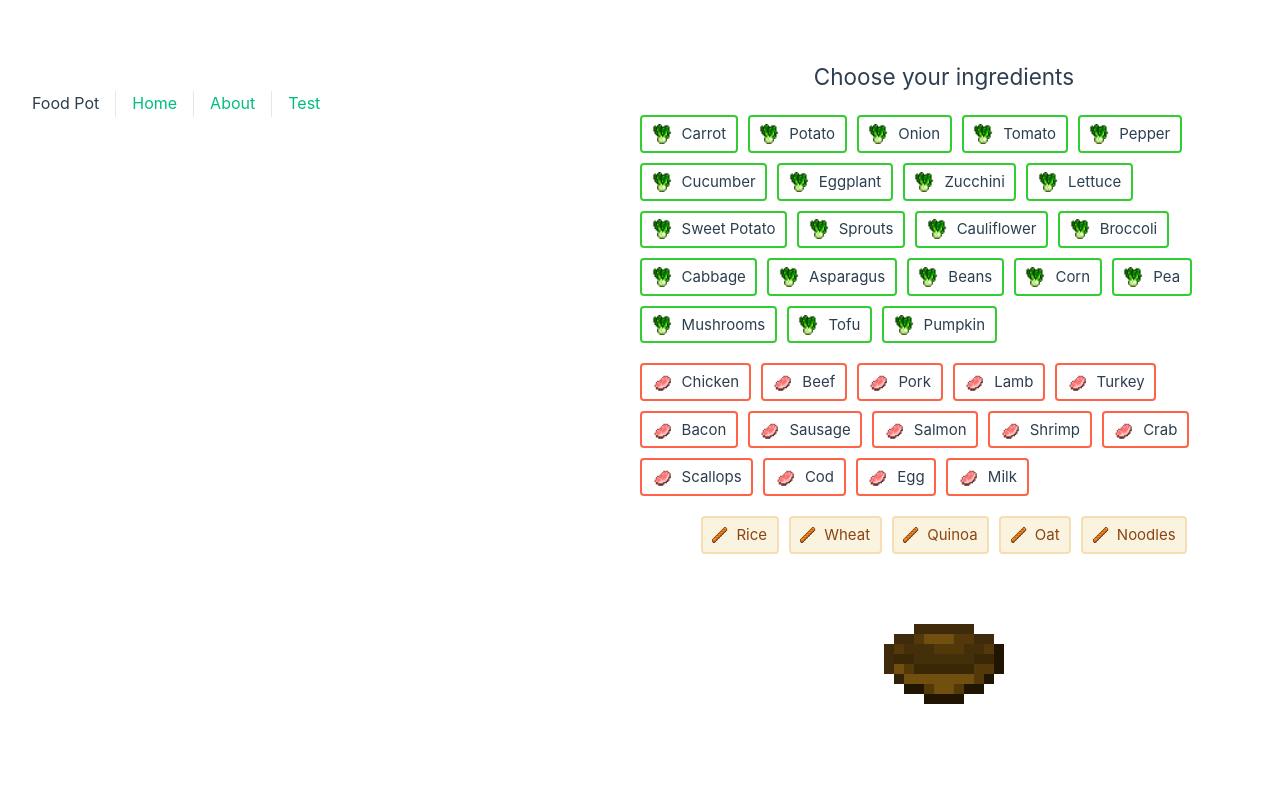
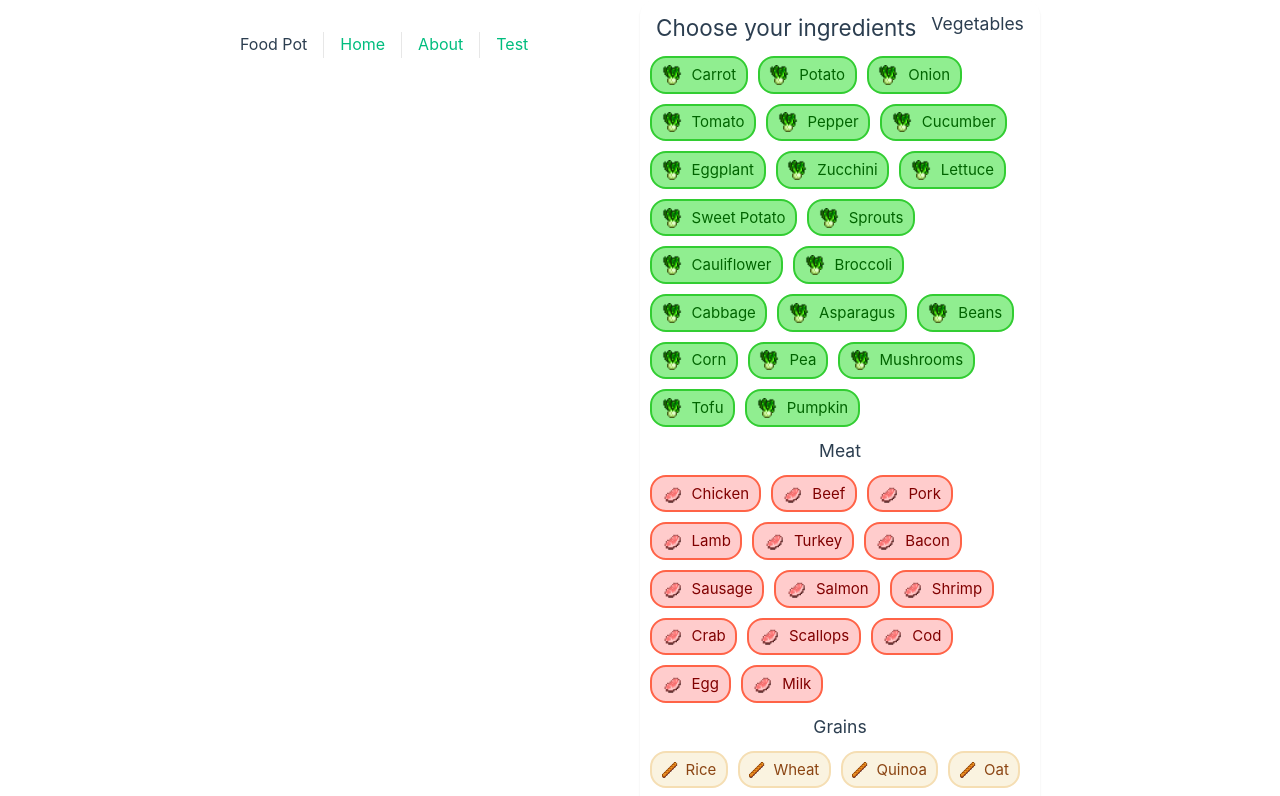
Before and after one commit to Ch1ldKing/food, a Vue app in the folder front_end/food_front/: page /food-pot in a window 1280 px wide. Shown: the top 796 px of the page. Built offline with nearby package versions, Linux system fonts and the light colour scheme.

Commit message:
tag and css

```diff
--- a/front_end/food_front/src/components/tags/GrainTag.vue
+++ b/front_end/food_front/src/components/tags/GrainTag.vue
@@ -26,7 +26,7 @@
   align-items: center;
   padding: 0.3rem 0.6rem; /* 缩小内边距 */
   border: 2px solid #F5DEB3; /* 使用小麦颜色的边框 */
-  border-radius: 0.25rem;
+  border-radius: 1rem; /* 增加边框圆角半径 */
   cursor: pointer; /* 鼠标指针变为手型 */
   transition: background-color 0.3s, color 0.3s; /* 添加过渡效果 */
 }
--- a/front_end/food_front/src/components/tags/MeatTag.vue
+++ b/front_end/food_front/src/components/tags/MeatTag.vue
@@ -2,10 +2,9 @@
     <span
       class="meat-tag rounded tag"
       p="x-2"
-      border="~ red-200 dark:red-800"
+      border="~ wheat"
       :class="[
-        active ? 'bg-red-600 opacity-90' : 'bg-red-300 opacity-20',
-        active ? 'text-red-100' : 'text-red-800 dark:text-red-200'
+        active ? 'bg-wheat-dark opacity-90 text-wheat-light' : 'bg-wheat-light opacity-20 text-wheat-dark'
       ]"
        @click="$emit('click')"
     >   <!-- 引入了图片，暂时每种分类只有一个，之后可以区分 -->
@@ -29,13 +28,14 @@
   align-items: center;
   padding: 0.3rem 0.6rem; /* 缩小内边距 */
   border: 2px solid #FF6347;; /* 使用小麦颜色的边框 */
-  border-radius: 0.25rem;
+  border-radius: 1rem; /* 增加边框圆角半径 */
   cursor: pointer; /* 鼠标指针变为手型 */
   transition: background-color 0.3s, color 0.3s; /* 添加过渡效果 */
 }
 
   .meat-tag.active {
     background-color: #FF6347; /* 激活时使用红色 */
+    color: #FAF3E0; /* 选中时的文本颜色 */
   }
 
   .meat-tag:hover {
@@ -49,19 +49,19 @@
   }
 
   /* 颜色变量 */
-  .bg-red-light {
+  .bg-wheat-light {
     background-color: #FFCCCC;
   }
 
-  .bg-red-dark {
+  .bg-wheat-dark {
     background-color: #CC0000;
   }
 
-  .text-red-light {
+  .text-wheat-light {
     color: #FFCCCC;
   }
 
-  .text-red-dark {
+  .text-wheat-dark {
     color: #800000;
   }
   </style>
--- a/front_end/food_front/src/components/tags/VegetableTag.vue
+++ b/front_end/food_front/src/components/tags/VegetableTag.vue
@@ -4,8 +4,7 @@
     p="x-2"
     border="~ green-200 dark:green-800"
     :class="[
-      active ? 'bg-green-600 opacity-90' : 'bg-green-300 opacity-20',
-      active ? 'text-green-100' : 'text-green-800 dark:text-green-200'
+      active ? 'bg-wheat-dark opacity-90 text-wheat-light' : 'bg-wheat-light opacity-20 text-wheat-dark'
     ]"
     @click="$emit('click')"
   >  <!-- 引入了图片，暂时每种分类只有一个，之后可以区分 -->
@@ -30,7 +29,7 @@
   align-items: center;
   padding: 0.3rem 0.6rem; /* 缩小内边距 */
   border: 2px solid #32CD32; /* 使用小麦颜色的边框 */
-  border-radius: 0.25rem;
+  border-radius: 1rem; /* 增加边框圆角半径 */
   cursor: pointer; /* 鼠标指针变为手型 */
   transition: background-color 0.3s, color 0.3s; /* 添加过渡效果 */
 }
@@ -52,19 +51,19 @@
   }
 
   /* 颜色变量 */
-  .bg-green-light {
+  .bg-wheat-light {
     background-color: #90EE90;
   }
 
-  .bg-green-dark {
+  .bg-wheat-dark {
     background-color: #006400;
   }
 
-  .text-green-light {
+  .text-wheat-light {
     color: #90EE90;
   }
 
-  .text-green-dark {
+  .text-wheat-dark {
     color: #006400;
   }
   </style>
--- a/front_end/food_front/src/views/FoodPotPage.vue
+++ b/front_end/food_front/src/views/FoodPotPage.vue
@@ -1,22 +1,6 @@
 <script setup>
 import Pot from '@/components/Pot.vue';
 
-// export default {
-//   components: {
-//     FoodList,
-//     Pot,
-//   },
-//   data() {
-//     return {
-//       selectedFood: null,
-//     };
-//   },
-//   methods: {
-//     handleFoodSelected(food) {
-//       this.selectedFood = food;
-//     },
-//   },
-// };
 import { ref } from 'vue'
 import FoodList from '@/components/FoodList.vue'
 import potImage from '@/assets/food_img/bowl.png'
@@ -32,13 +16,27 @@ const handleFoodSelected = (food) => {
   <div class="food-pot-page">
     <div class="container">
       <h2>Choose your ingredients</h2>
-      <FoodList category="vegetable" @food-selected="handleFoodSelected" />
-      <FoodList category="meat" @food-selected="handleFoodSelected" />
-      <FoodList category="grain" @food-selected="handleFoodSelected" />
-    </div>
+
+
+        <h3>Vegetables</h3>
+        <FoodList category="vegetable" @food-selected="handleFoodSelected" />
+
+
+
+        <h3>Meat</h3>
+        <FoodList category="meat" @food-selected="handleFoodSelected" />
+
+
+
+        <h3>Grains</h3>
+        <FoodList category="grain" @food-selected="handleFoodSelected" />
+
+     </div>
+
     <div class="pot-container">
       <Pot />
     </div>
+
     <div class="pot-image-container">
       <img :src="potImage" alt="Pot Image" class="pot-image" />
     </div>
@@ -54,15 +52,36 @@ const handleFoodSelected = (food) => {
 }
 
 .container {
+  min-height: 200px; /* 增加最小高度 */
+  width: 400px; /* 增加宽度 */
   display: flex;
-  flex-wrap: wrap;
-  justify-content: center;
-  gap: 20px;
+  flex-wrap: wrap; /* 允许项目换行 */
+  justify-content: center; /* 从左边开始排列 */
+  align-items: flex-start; /* 从顶部对齐项目 */
+  row-gap: 10px; /* 行之间的间距 */
+  column-gap: 15px; /* 列之间的间距 */
+  border-radius: 15px;
+  background-color: #ffffff;
+  padding: 10px;
+  box-shadow: 0 2px 2px rgba(0, 0, 0, 0.1); /* 添加阴影 */
 }
 
 .pot-container {
   margin-top: 20px;
 }
+
+
+.preference-box {
+}
+
+@media (max-width: 600px) {
+  .container {
+    width: 100%; /* 在手机模式下占满容器宽度 */
+  }
+}
+
+
+
 
 @media (max-width: 600px) {
   .food-pot-page {
```
